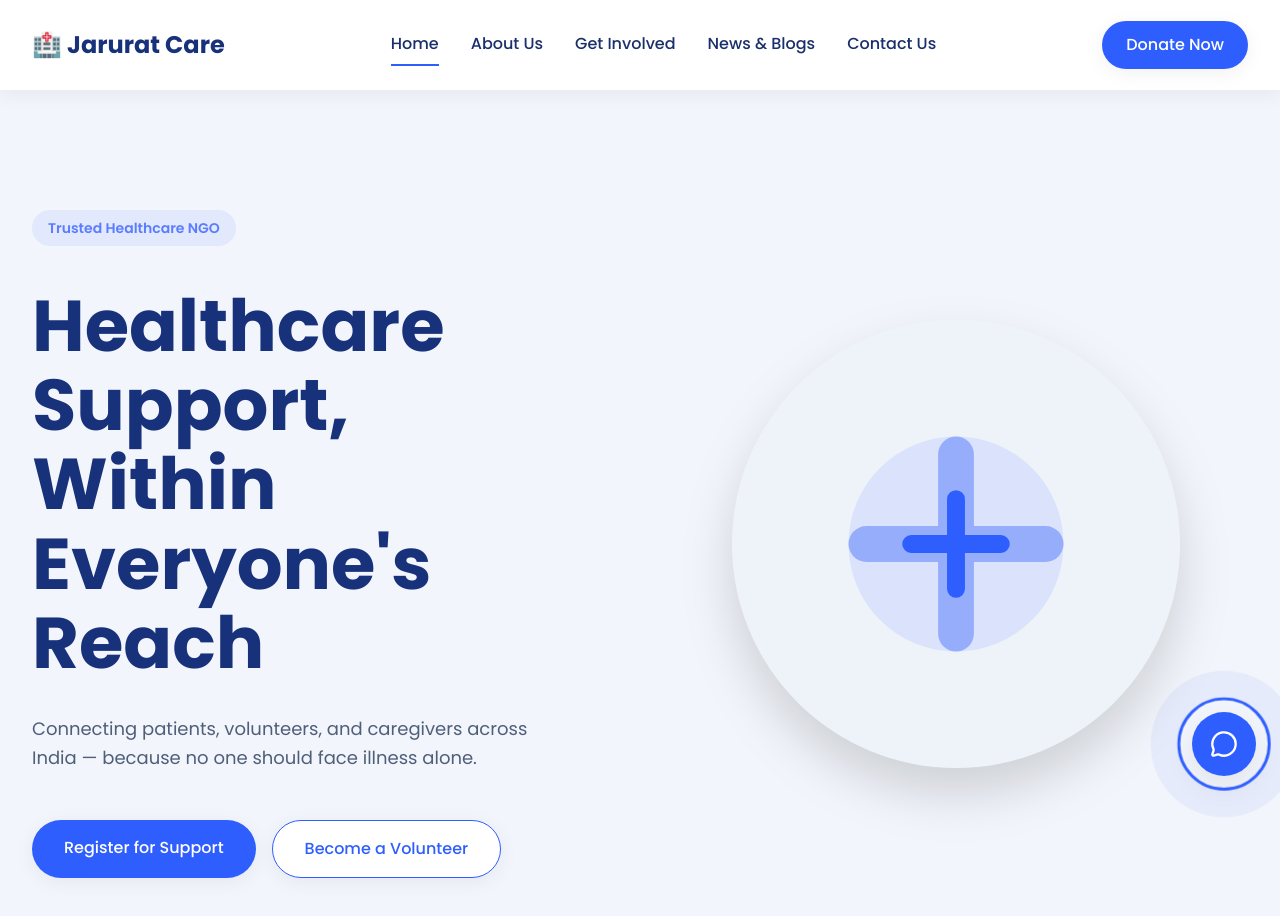
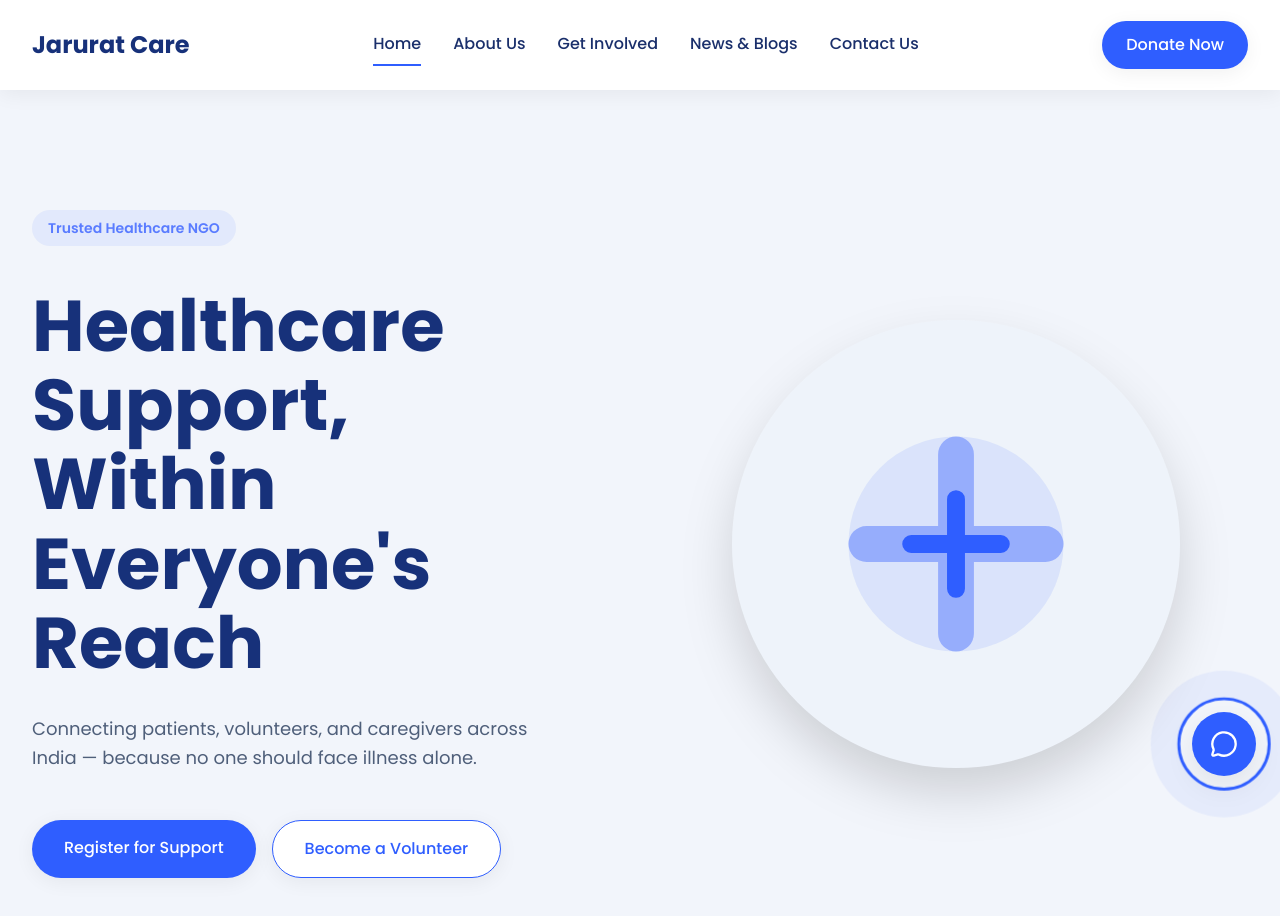
Before and after one commit to bhagyoday-j/Jarurat-Care-Assignment, a React (Vite) app in the folder frontend/: page / in a window 1280 px wide. Shown: the top 916 px of the page. Built offline with nearby package versions, Linux system fonts and the light colour scheme.

Commit message:
change log

```diff
--- a/frontend/src/components/Navbar.jsx
+++ b/frontend/src/components/Navbar.jsx
@@ -17,7 +17,7 @@ const Navbar = () => {
       <div className="max-w-[1440px] mx-auto w-full px-8 flex justify-between items-center">
         {/* Logo */}
         <Link to="/" className="text-primary font-bold text-2xl flex items-center gap-2">
-          🏥 Jarurat Care
+          Jarurat Care
         </Link>
 
         {/* Center Nav Links */}
```
